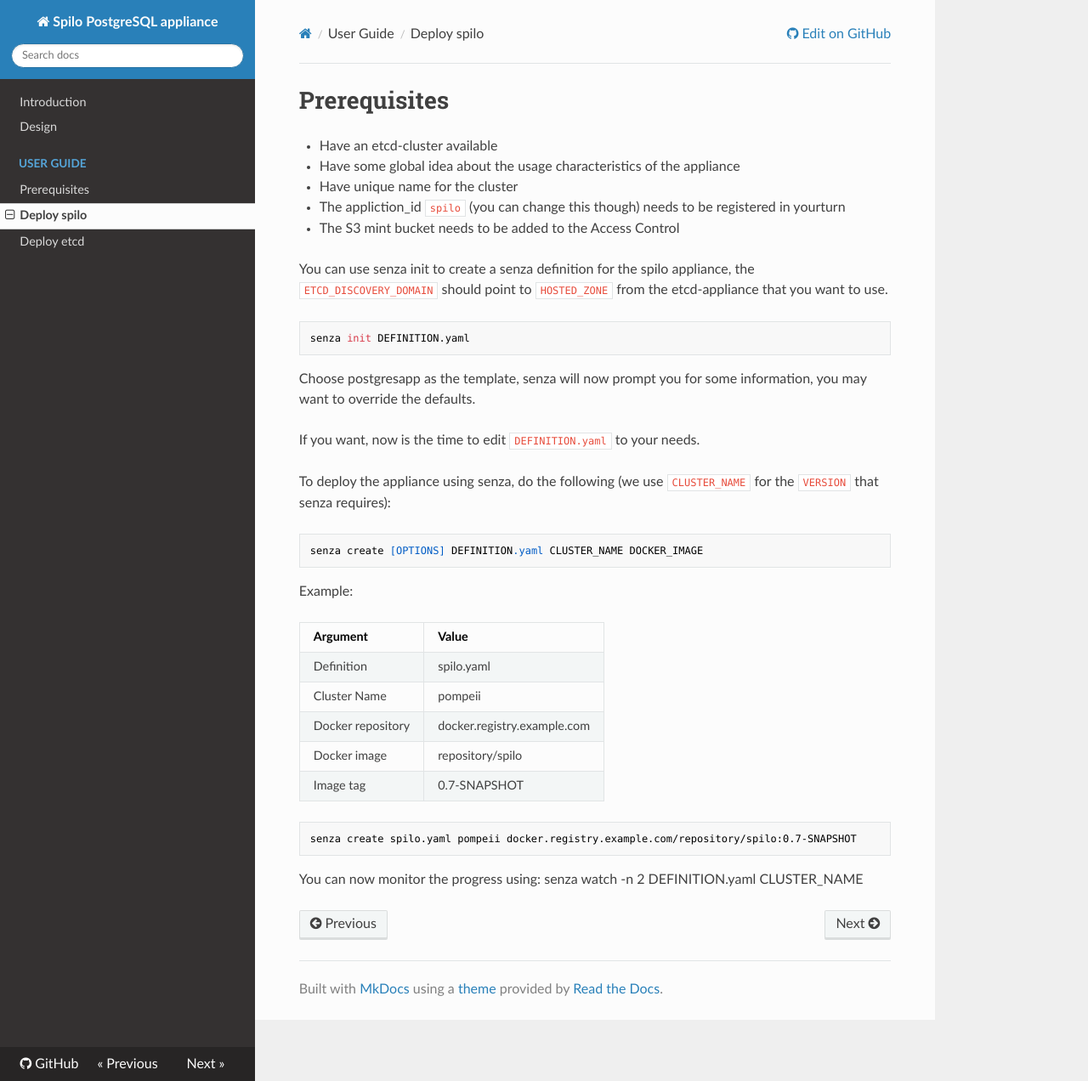
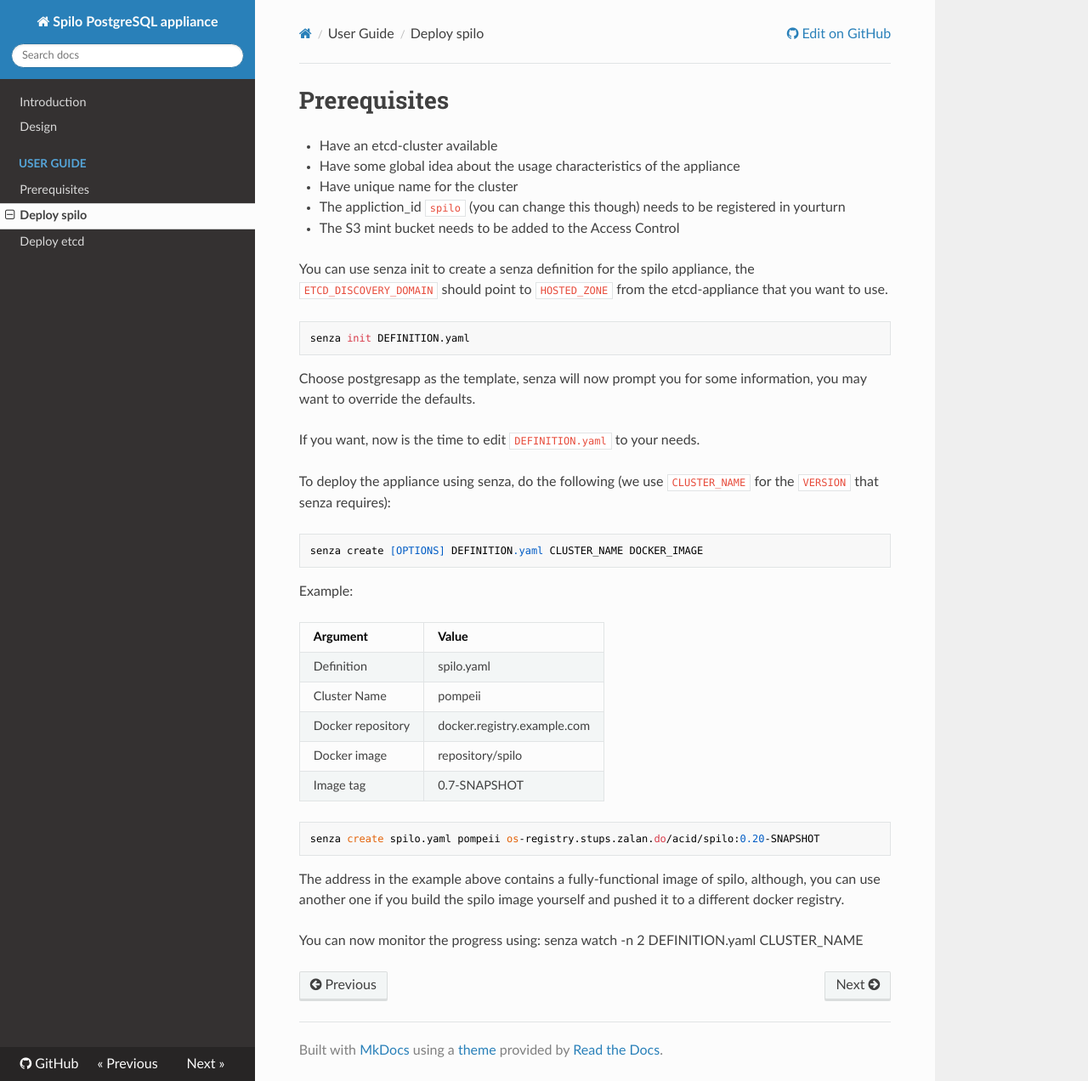
Before and after one commit to zalando/spilo, an MkDocs documentation site: the page built from docs/user-guide/deploy_spilo.md, in a window 1280 px wide and 1272 px high. Shown: the whole window at 85% size. Built offline with MkDocs 1.6.1, drawn with Linux system fonts in a browser that asks for light colours; nearby versions of some CDN libraries; old or Windows-style settings are respelled for this version of MkDocs.

Commit message:
Add the open-source address for spilo image

```diff
--- a/docs/user-guide/deploy_spilo.md
+++ b/docs/user-guide/deploy_spilo.md
@@ -30,7 +30,9 @@
 Docker image       | repository/spilo
 Image tag          | 0.7-SNAPSHOT
 
-	senza create spilo.yaml pompeii docker.registry.example.com/repository/spilo:0.7-SNAPSHOT
+	senza create spilo.yaml pompeii os-registry.stups.zalan.do/acid/spilo:0.20-SNAPSHOT
+
+The address in the example above contains a fully-functional image of spilo, although, you can use another one if you build the spilo image yourself and pushed it to a different docker registry.
 
 You can now monitor the progress using:
 	senza watch -n 2 DEFINITION.yaml CLUSTER_NAME
```
